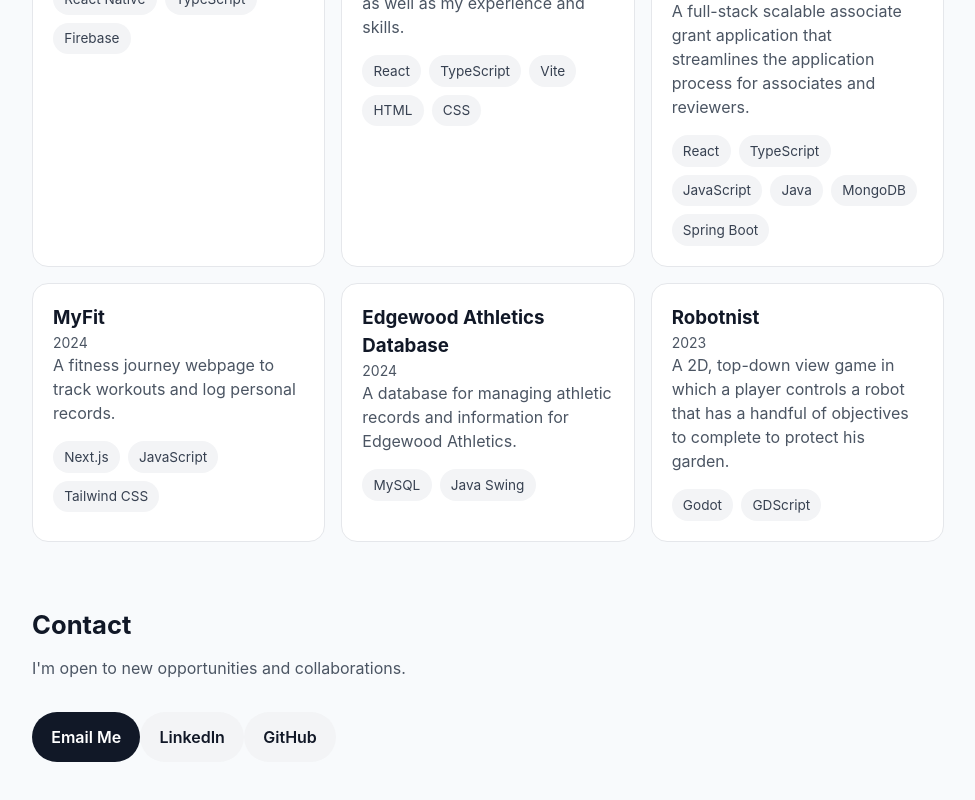
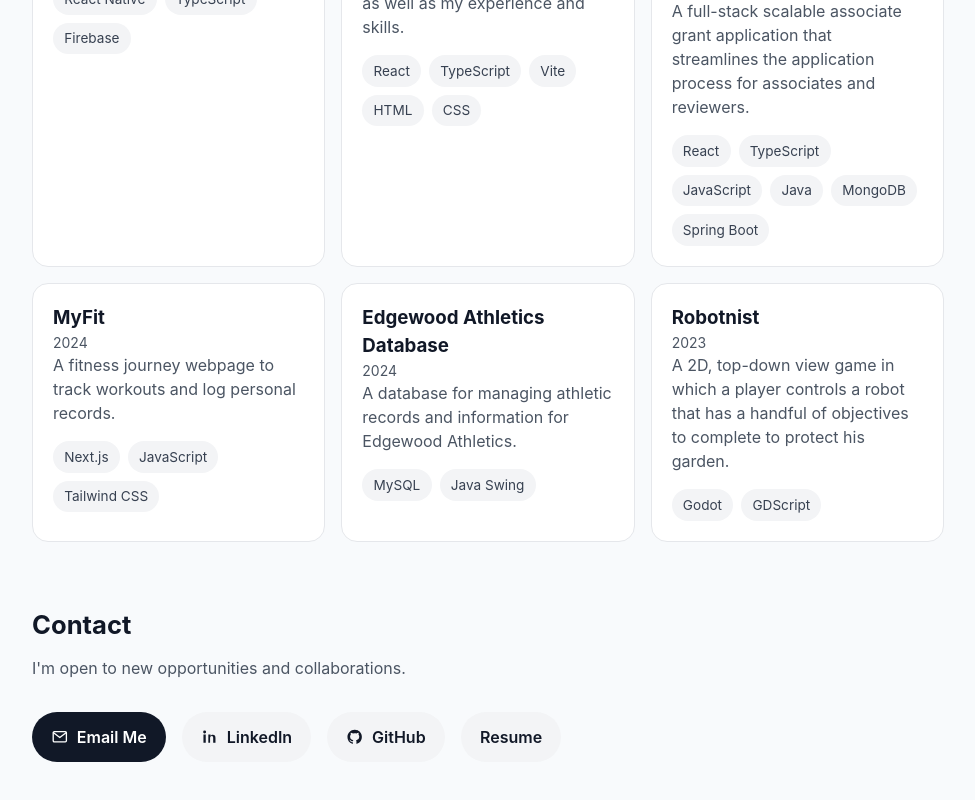
Before and after one commit to subilawal/subilawal.github.io, a React (Vite) app: page / in a window 1280 px wide. Shown: the part 824-1624 px from the top of the page, without its empty margins (152-1127 px from the left). Built offline with nearby package versions, Linux system fonts and the light colour scheme.

Commit message:
Button updates and add resume

```diff
--- a/src/App.css
+++ b/src/App.css
@@ -36,11 +36,30 @@
 }
 
 .button {
-  display: inline-block;
+  display: inline-flex;
+  align-items: center;
+  gap: 0.5rem;
   padding: 0.8rem 1.2rem;
   border-radius: 999px;
   text-decoration: none;
   font-weight: 600;
+  transition: transform 0.15s ease, box-shadow 0.15s ease;
+}
+
+.card:hover {
+  transform: translateY(-2px);
+  box-shadow: 0 8px 20px rgba(17, 24, 39, 0.15);
+}
+
+.button:hover {
+  transform: translateY(-2px);
+  box-shadow: 0 8px 20px rgba(17, 24, 39, 0.15);
+}
+
+.button-icon {
+  width: 1.1rem;
+  height: 1.1rem;
+  flex-shrink: 0;
 }
 
 .button.primary {
@@ -91,5 +110,8 @@
 }
 
 .contact-actions {
+  display: flex;
+  gap: 1rem;
   padding: 2rem 0;
+  flex-wrap: wrap;
 }
--- a/src/components/Contact.tsx
+++ b/src/components/Contact.tsx
@@ -1,3 +1,5 @@
+import resume from '../assets/OLASUBOMI_LAWAL__RESUME.pdf';
+
 const Contact = () => {
     return (
         <section id="contact" className="content-section">
@@ -5,9 +7,28 @@ const Contact = () => {
             <p>I'm open to new opportunities and collaborations.</p>
 
             <div className="contact-actions">
-                <a href="mailto:subil0214@email.com" className="button primary">Email Me</a>
-                <a href="https://www.linkedin.com/in/olasubomi-lawal/" className="button secondary">LinkedIn</a>
-                <a href="https://github.com/subilawal" className="button secondary">GitHub</a>
+                <a href="mailto:subil0214@gmail.com" className="button primary">
+                    <svg className="button-icon" viewBox="0 0 24 24" fill="none" stroke="currentColor" strokeWidth="1.8" strokeLinecap="round" strokeLinejoin="round" aria-hidden="true">
+                        <path d="M3 6.5A1.5 1.5 0 0 1 4.5 5h15A1.5 1.5 0 0 1 21 6.5v11a1.5 1.5 0 0 1-1.5 1.5h-15A1.5 1.5 0 0 1 3 17.5z" />
+                        <path d="m3.5 6.5 8.5 6.5 8.5-6.5" />
+                    </svg>
+                    Email Me
+                </a>
+                <a href="https://www.linkedin.com/in/olasubomi-lawal/" className="button secondary" target="_blank" rel="noreferrer">
+                    <svg className="button-icon" viewBox="0 0 24 24" fill="currentColor" aria-hidden="true">
+                        <path d="M6.94 5.5a2 2 0 1 1-4-.02 2 2 0 0 1 4 .02M3.34 9h3.13v11H3.34zM10 9h3v1.71h.04c.42-.8 1.44-1.64 2.96-1.64 3.16 0 3.75 2.08 3.75 4.78V20h-3.13v-5.9c0-1.41-.03-3.22-1.96-3.22-1.97 0-2.27 1.54-2.27 3.12V20H10z" />
+                    </svg>
+                    LinkedIn
+                </a>
+                <a href="https://github.com/subilawal" className="button secondary" target="_blank" rel="noreferrer">
+                    <svg className="button-icon" viewBox="0 0 19 19" fill="currentColor" aria-hidden="true">
+                        <path fillRule="evenodd" d="M9.356 1.85C5.05 1.85 1.57 5.356 1.57 9.694a7.84 7.84 0 0 0 5.324 7.44c.387.079.528-.168.528-.376 0-.182-.013-.805-.013-1.454-2.165.467-2.616-.935-2.616-.935-.349-.91-.864-1.143-.864-1.143-.71-.48.051-.48.051-.48.787.051 1.2.805 1.2.805.695 1.194 1.817.857 2.268.649.064-.507.27-.857.49-1.052-1.728-.182-3.545-.857-3.545-3.87 0-.857.31-1.558.8-2.104-.078-.195-.349-1 .077-2.078 0 0 .657-.208 2.14.805a7.5 7.5 0 0 1 1.946-.26c.657 0 1.328.092 1.946.26 1.483-1.013 2.14-.805 2.14-.805.426 1.078.155 1.883.078 2.078.502.546.799 1.247.799 2.104 0 3.013-1.818 3.675-3.558 3.87.284.247.528.714.528 1.454 0 1.052-.012 1.896-.012 2.156 0 .208.142.455.528.377a7.84 7.84 0 0 0 5.324-7.441c.013-4.338-3.48-7.844-7.773-7.844" clipRule="evenodd" />
+                    </svg>
+                    GitHub
+                </a>
+                <a href={resume} className="button secondary" target="_blank" rel="noreferrer" download>
+                    Resume
+                </a>
             </div>
         </section>
     )
```
Also changed, not shown: 1 other file (tests, documents, lock files or other folders).
